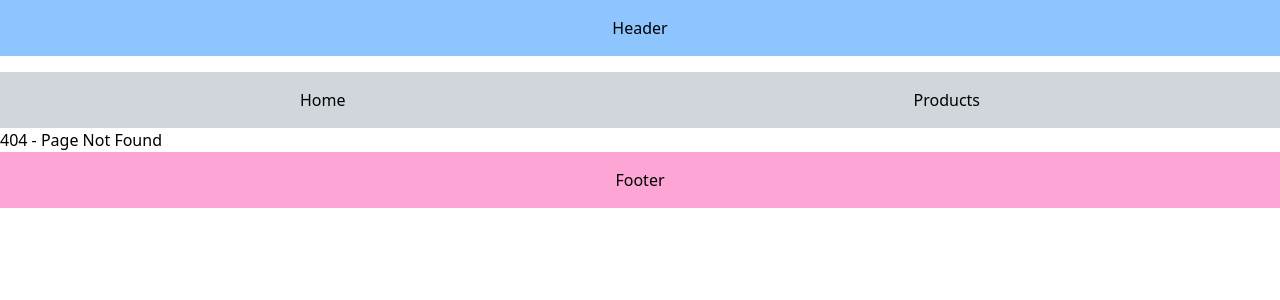
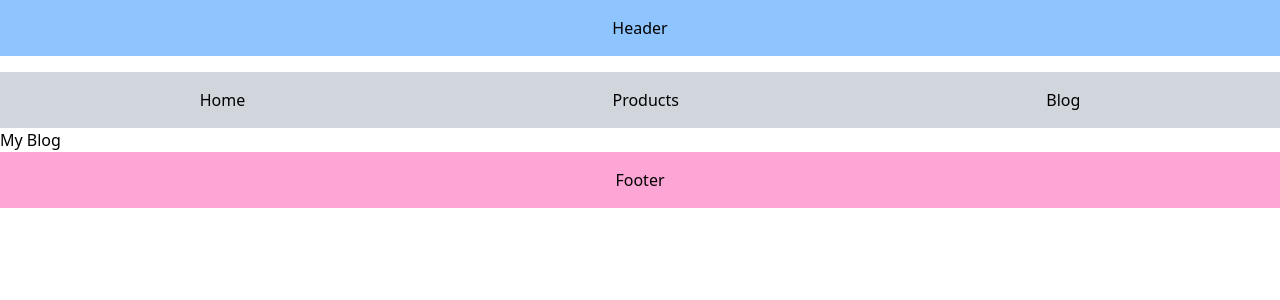
Before and after one commit to WeamHasan/FirstNextProject, a Next.js app: page /blog in a window 1280 px wide. Before the commit this address had no page. Shown: the top 300 px of the page. Built offline with nearby package versions, Linux system fonts and the light colour scheme.

Commit message:
Add Blog, Lodaing and Error pages to blog route

```diff
--- /dev/null
+++ b/src/app/blog/loading.tsx
@@ -0,0 +1,12 @@
+
+
+export default async function Loading() {
+    return (
+        <>
+            <div className="flex justify-center">
+                <div className="animate-spin rounded-full h-32 w-32 border-b-2 border-gray-900"></div>
+            </div>
+
+        </>
+    )
+}
--- /dev/null
+++ b/src/app/blog/page.tsx
@@ -0,0 +1,14 @@
+import { Metadata } from "next"
+
+
+export const metadata : Metadata = {
+    title: "Blog",
+    description: "Blog description",
+}
+
+export default async function Blog() {
+    console.log("Blog page");
+    await new Promise((resolve) => setTimeout(resolve, 2000));
+    console.log("Blog page after 2 seconds");
+    return <h1>My Blog</h1>
+}
--- a/src/app/layout.tsx
+++ b/src/app/layout.tsx
@@ -22,6 +22,9 @@ export default function RootLayout({
           <Link href="/products" className="hover:text-blue-500">
             Products
           </Link>
+          <Link href="/blog" className="hover:text-blue-500">
+            Blog
+          </Link>
         </nav>
         {children}
         <footer className="bg-pink-300 p-4 text-center">Footer</footer>
--- /dev/null
+++ b/src/app/products/[productId]/reviews/[reviewId]/error.tsx
@@ -0,0 +1,7 @@
+"use client";
+
+export default function Error({ error }: { error: Error }) {
+    return (
+        <h1>{error.message}</h1>
+    )
+}
--- a/src/app/products/[productId]/reviews/[reviewId]/page.tsx
+++ b/src/app/products/[productId]/reviews/[reviewId]/page.tsx
@@ -1,8 +1,16 @@
-import { notFound, redirect } from "next/navigation";
+import { redirect } from "next/navigation";
+
+function getRandomInt(count : number) {
+    return Math.floor(Math.random() * count);
+}
 
 export default async function ProductReview (
     { params, } : { params : Promise<{ productId : string; reviewId : string}>}
 ) {
+    const random = getRandomInt(2);
+    if (random === 1) {
+        throw new Error("Something went wrong");
+    }
     const { productId, reviewId } = await params;
     if (parseInt(reviewId) > 100) redirect("/products");
     return <h1>Review {reviewId} for product {productId}</h1>
```
